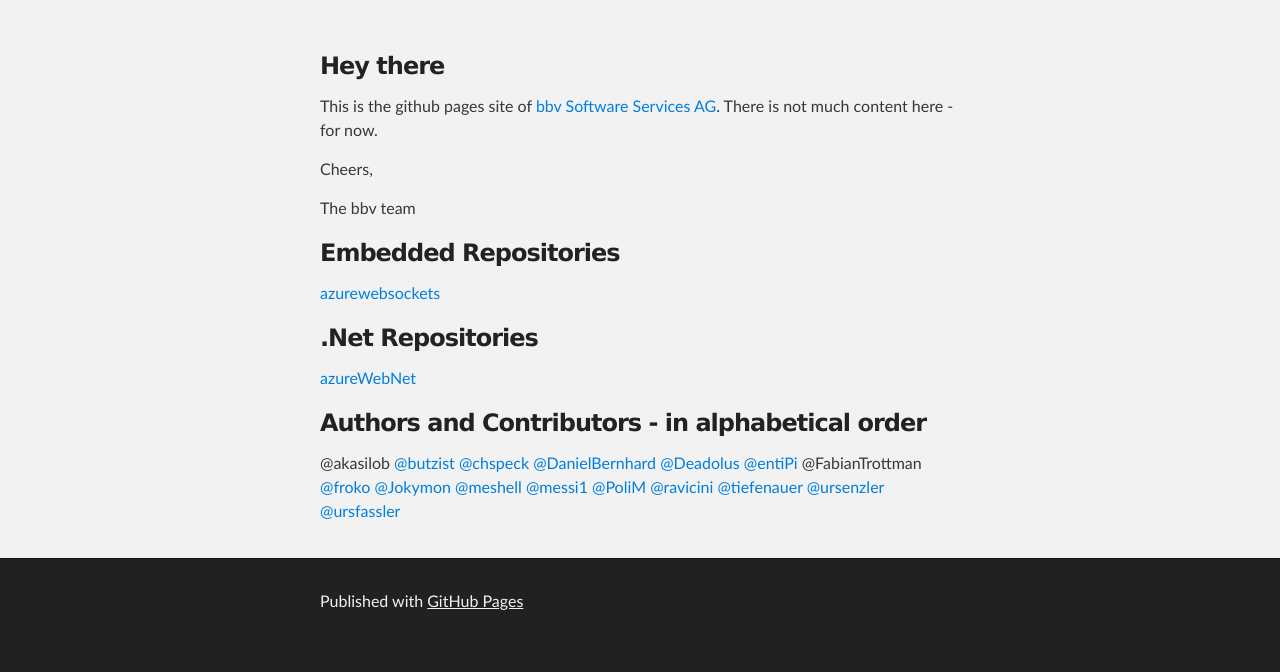
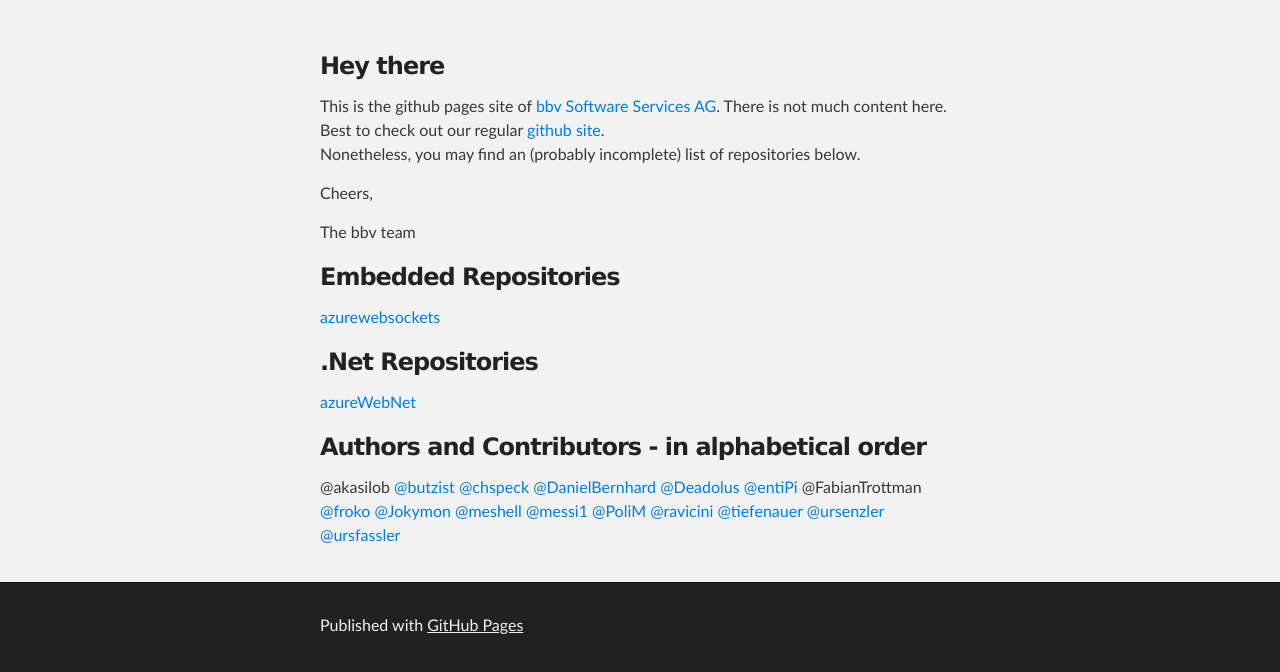
Before and after one commit to bbvch/bbvch.github.io, a plain HTML site: page index.html in a window 1280 px wide. Shown: the part 212-884 px from the top of the page. Before the commit the page ends 860 px from the top, so only its background shows below. Drawn offline with Linux system fonts and the light colour scheme.

Commit message:
Making text more fitting to momentary status
Signed-off-by: Simon Egli <simon.egli@bbv.ch>

```diff
--- a/index.html
+++ b/index.html
@@ -31,7 +31,9 @@
 <a id="hey-there" class="anchor" href="#hey-there" aria-hidden="true"><span aria-hidden="true" class="octicon octicon-link"></span></a>Hey there</h3>
 
 <p>This is the github pages site of <a href="https://www.bbv.ch/">bbv Software Services AG</a>.
-There is not much content here - for now.  </p>
+There is not much content here.  <br>
+Best to check out our regular <a href="https://github.com/bbvch">github site</a>.<br>
+Nonetheless, you may find an (probably incomplete) list of repositories below.</p>
 
 <p>Cheers, </p>
 
```
